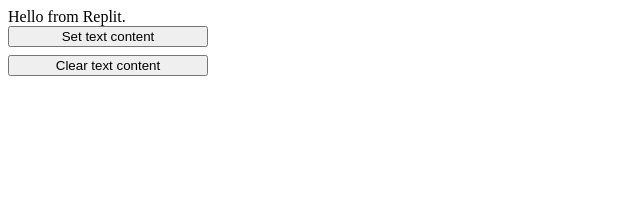
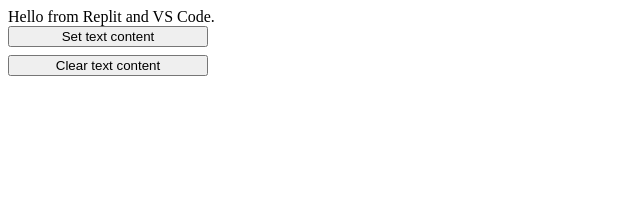
Before and after one commit to thisismax/encounters, a plain HTML site: page index.html in a window 1280 px wide. Shown: the top 213 px of the page, 0-640 px from the left. Drawn offline with Linux system fonts and the light colour scheme.

Commit message:
from vs code

```diff
--- a/index.html
+++ b/index.html
@@ -10,7 +10,7 @@
 
 <body>
 
-Hello from Replit.
+Hello from Replit and VS Code.
 
 <div class="container">
   <button id="show-text" type="button">Set text content</button>
```
